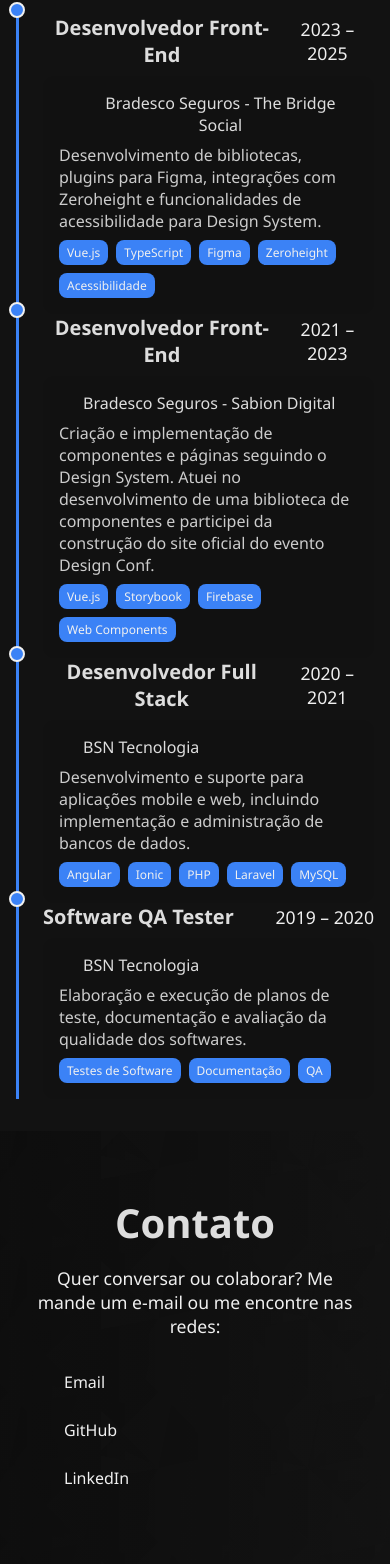
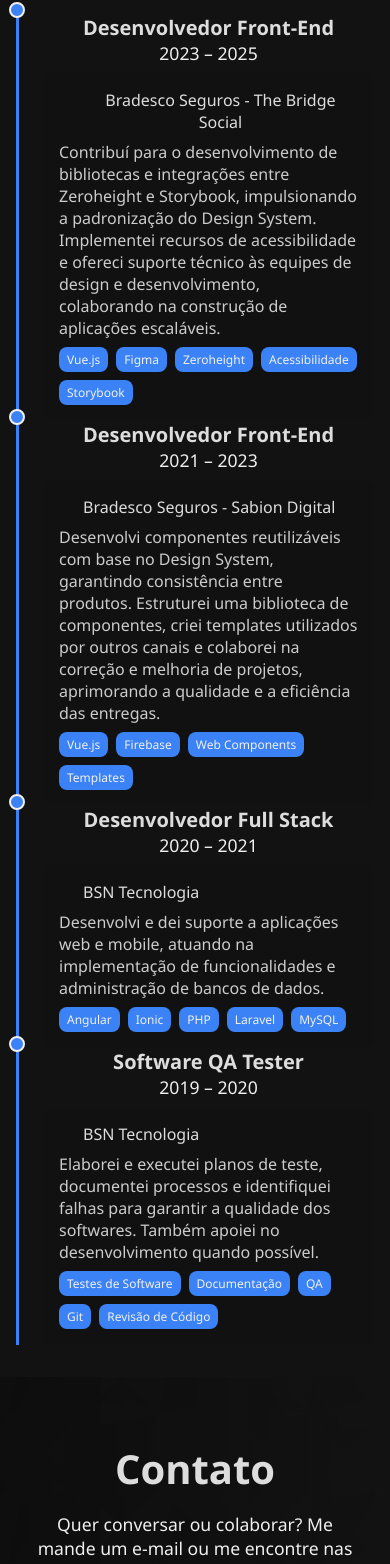
Before and after one commit to AlisonDelvechio/portfolio-vue, a Vue app: page / in a window 390 px wide. Shown: the part 4957-6521 px from the top of the page. Built offline with nearby package versions, Linux system fonts and the light colour scheme; some icons are missing.

Commit message:
Mudança nos textos, correções de responsividade e acessibilidade, correções modo Dark/Light

```diff
--- a/src/components/Contact.vue
+++ b/src/components/Contact.vue
@@ -134,9 +134,10 @@
 }
 
 /* Responsivo */
-@media (max-width: 640px) {
+@media (max-width: 768px) {
   .contact-links {
     flex-direction: column;
+    align-items: center;
     gap: 1rem;
   }
 }
--- a/src/components/Experience.vue
+++ b/src/components/Experience.vue
@@ -24,7 +24,7 @@
             </span>
           </div>
         </div>
-        <img :src="exp.logo" alt="logo" class="logo" />
+        <img :src="exp.logo" :alt="`Logo de ${exp.location}`" class="logo" />
       </div>
     </div>
   </div>
@@ -110,6 +110,7 @@
     justify-content: space-between;
     align-items: center;
     margin-bottom: 0.5rem;
+    margin-left: 1rem;
 
     .role {
       font-weight: 600;
@@ -201,5 +202,12 @@
       display: none;
     }
   }
+
+  .timeline-item {
+    .timeline-header {
+      flex-direction: column;
+      margin-left: 0;
+    }
+  }
 }
 </style>
--- a/src/components/ExperiencePreview.vue
+++ b/src/components/ExperiencePreview.vue
@@ -28,25 +28,25 @@
     date: '2023 – 2025',
     location: 'Bradesco Seguros - The Bridge Social',
     icon: 'mdi:office-building',
-    description: 'Desenvolvimento de bibliotecas, plugins para Figma, integrações com Zeroheight e funcionalidades de acessibilidade para Design System.',
+    description: 'Contribuí para o desenvolvimento de bibliotecas e integrações entre Zeroheight e Storybook, impulsionando a padronização do Design System. Implementei recursos de acessibilidade e ofereci suporte técnico às equipes de design e desenvolvimento, colaborando na construção de aplicações escaláveis.',
     logo: LogoBradesco,
-    technologies: ['Vue.js', 'TypeScript', 'Figma', 'Zeroheight', 'Acessibilidade']
+    technologies: ['Vue.js', 'Figma', 'Zeroheight', 'Acessibilidade', 'Storybook']
   },
   {
     role: 'Desenvolvedor Front-End',
     date: '2021 – 2023',
     location: 'Bradesco Seguros - Sabion Digital',
     icon: 'mdi:office-building',
-    description: 'Criação e implementação de componentes e páginas seguindo o Design System. Atuei no desenvolvimento de uma biblioteca de componentes e participei da construção do site oficial do evento Design Conf.',
+    description: 'Desenvolvi componentes reutilizáveis com base no Design System, garantindo consistência entre produtos. Estruturei uma biblioteca de componentes, criei templates utilizados por outros canais e colaborei na correção e melhoria de projetos, aprimorando a qualidade e a eficiência das entregas.',
     logo: LogoBradesco,
-    technologies: ['Vue.js', 'Storybook', 'Firebase', 'Web Components']
+    technologies: ['Vue.js', 'Firebase', 'Web Components', 'Templates']
   },
   {
     role: 'Desenvolvedor Full Stack',
     date: '2020 – 2021',
     location: 'BSN Tecnologia',
     icon: 'mdi:office-building',
-    description: 'Desenvolvimento e suporte para aplicações mobile e web, incluindo implementação e administração de bancos de dados.',
+    description: 'Desenvolvi e dei suporte a aplicações web e mobile, atuando na implementação de funcionalidades e administração de bancos de dados.',
     logo: LogoBSN,
     technologies: ['Angular', 'Ionic', 'PHP', 'Laravel', 'MySQL']
   },
@@ -55,12 +55,11 @@
     date: '2019 – 2020',
     location: 'BSN Tecnologia',
     icon: 'mdi:office-building',
-    description: 'Elaboração e execução de planos de teste, documentação e avaliação da qualidade dos softwares.',
+    description: 'Elaborei e executei planos de teste, documentei processos e identifiquei falhas para garantir a qualidade dos softwares. Também apoiei no desenvolvimento quando possível.',
     logo: LogoBSN,
-    technologies: ['Testes de Software', 'Documentação', 'QA']
+    technologies: ['Testes de Software', 'Documentação', 'QA', 'Git', 'Revisão de Código']
   }
 ]
-
 </script>
 
 <style scoped lang="scss">
--- a/src/components/Header.vue
+++ b/src/components/Header.vue
@@ -9,10 +9,10 @@
       <!-- Navegação -->
       <nav :class="{ 'is-open': menuOpen }" aria-label="Main Navigation">
         <ul>
-          <li><router-link to="/">Home</router-link></li>
-          <li><router-link to="#expertise">Expertise</router-link></li>
-          <li><router-link to="#projects">Projetos</router-link></li>
-          <li><router-link to="#contato">Contato</router-link></li>
+          <li><router-link to="/" @click="closeMenu">Home</router-link></li>
+          <li><router-link to="#expertise" @click="closeMenu">Expertise</router-link></li>
+          <li><router-link to="#projects" @click="closeMenu">Projetos</router-link></li>
+          <li><router-link to="#contato" @click="closeMenu">Contato</router-link></li>
         </ul>
       </nav>
 
@@ -66,7 +66,11 @@
   menuOpen.value = !menuOpen.value
 }
 
-const router = useRouter();
+function closeMenu() {
+  menuOpen.value = false
+}
+
+const router = useRouter()
 
 function goToHomeSection() {
   router.push({ path: '/', hash: '#home' })
@@ -161,10 +165,10 @@
       font-size: 1.2rem;
 
       li a {
-        color: vars.$primary-color-dark; // default para dark theme: texto claro
+        color: vars.$primary-color-dark;
 
         body.light & {
-          color: vars.$primary-color-light; // light theme: texto escuro
+          color: vars.$primary-color-light;
         }
 
         text-decoration: none;
@@ -176,10 +180,10 @@
           display: block;
           width: 0;
           height: 2px;
-          background: vars.$primary-color-light;
+          background: vars.$primary-color-dark;
 
           body.light & {
-            background: vars.$primary-color-dark;
+            background: vars.$primary-color-light;
           }
 
           transition: width 0.3s;
--- a/src/styles/_variables.scss
+++ b/src/styles/_variables.scss
@@ -18,12 +18,12 @@
 $background-dark: #121212;
 $text-color-dark: #ddd;
 $text-muted-dark: #aaaaaa;
+$divider-color-dark: rgba(255, 255, 255, 0.05);
 
 // Tema Light
 $primary-color-light: #272727;
 $secondary-color-light: #f0f0f0;
 $text-color-light: #333333;
-$divider-color-light: rgba(255, 255, 255, 0.05);
 $tag-bg-light: rgba(0, 0, 0, 0.05);
 $tag-border-light: rgba(0, 0, 0, 0.1);
 $bg-light-strong: rgba(220, 220, 220, 1);
@@ -32,3 +32,4 @@
 $background-light: #f5f5f5;
 $text-color-light: #333;
 $text-muted-light: #666666;
+$divider-color-light: rgba(220, 220, 220, 1);
--- a/src/views/Home.vue
+++ b/src/views/Home.vue
@@ -25,8 +25,12 @@
 .section-divider {
   width: 100%;
   height: 2px;
-  background: $divider-color-light;
+  background: $divider-color-dark;
   margin: 3rem 0;
+
+  body.light & {
+    background: $divider-color-light;
+  }
 }
 
 .hero-expertise-wrapper {
```
